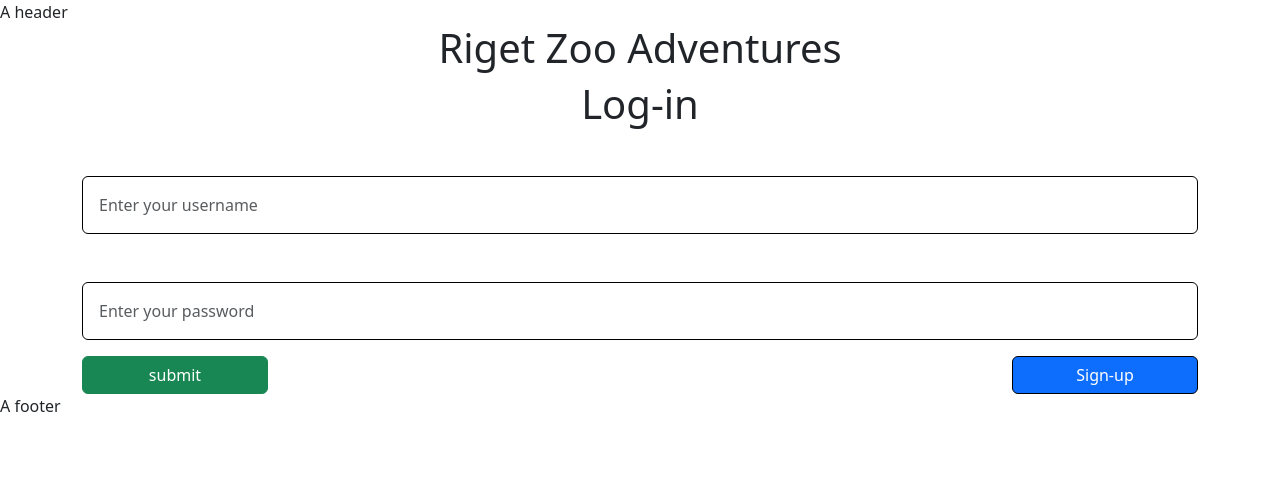
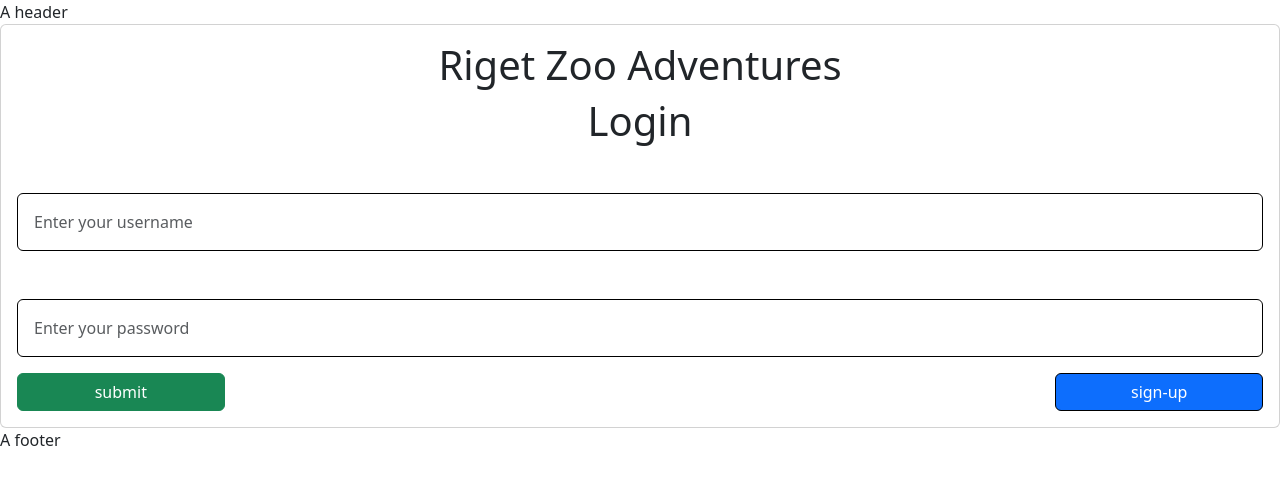
Before and after one commit to Occupational-Specialism-Team-Project/rza-past-exam-project, a PHP site: page /login.php in a window 1280 px wide. Shown: the top 485 px of the page. Run offline with PHP 8.4, Linux system fonts and the light colour scheme.

Commit message:
changed the bootstrap to card
I have made the card span 100% width of the page this is  because it looks best on smaller screens I wanted to have it be 50% of the page and have the text in the middle but I found it looks too squished on smaller screens and causes issues with the buttons

```diff
--- a/src/login.php
+++ b/src/login.php
@@ -30,14 +30,17 @@ require_once "include/utils.php";?>
 const PAGE_TITLE = "Login Page";
 include_once "include/base.php";
 ?>
-<div class="container">
- <h1 class="text-center">Riget Zoo Adventures</h1>
- <h1 class="text-center">Log-in</h1>
+<div class="card" style="width: 100%">
     <form method = "post" >
-        <input  name ="username" type="text" class="form-control mt-5 p-3 account-input"  placeholder="Enter your username" require>
-        <input name="password" type="password" class="form-control mt-5 p-3 account-input" placeholder="Enter your password" require>
-        <button  type="submit" name="login" class="mt-3 mx-auto col-2 rounded btn btn-success">submit</button>
-        <a href='sign_up.php'><button type="button" class="mt-3 mx-auto col-2 rounded login-signup-button btn btn-primary">Sign-up</button></a>
+        <div class="card-body">
+            <h1  class="text-center card-title">Riget Zoo Adventures</h1>
+            <h1 class="text-center card-title">Login</h1>
+            <input name ="username" type="text" class=" form-control mt-5 p-3 account-input card-input "  placeholder="Enter your username" require>
+            <input name="password" type="password" class=" form-control mt-5 p-3 account-input card-input " placeholder="Enter your password" require>
+            <button type="submit" name="login" class="mt-3 mx-auto col-2 rounded btn btn-success card-button">submit</button>
+            <a href='sign_up.php'><button type="button" class="mt-3 mx-auto col-2 rounded login-signup-button btn btn-primary card-button">sign-up</button></a>
+        </div>
     </form>
 </div>
+
 <?php include_once "include/footer.php";
```
Also changed, not shown: src/sign_up.php (+31 -2 lines), src/include/login.css (line endings or trailing spaces).
